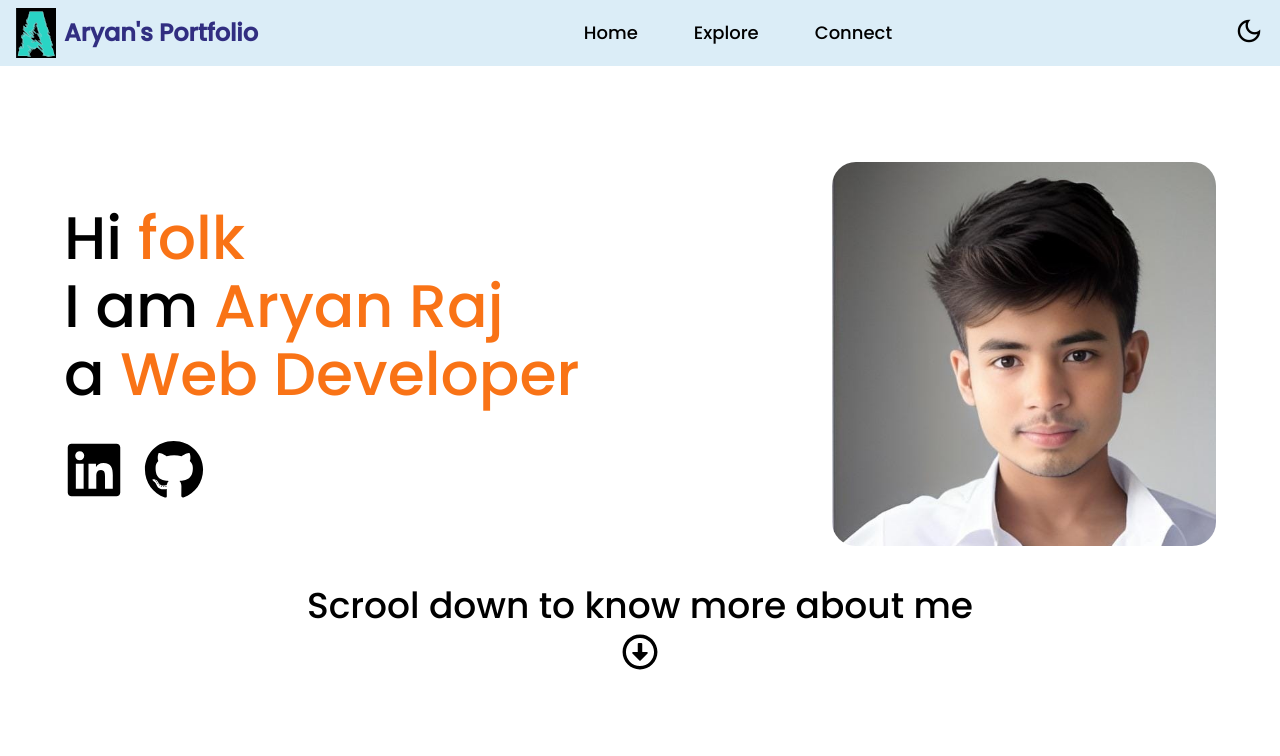
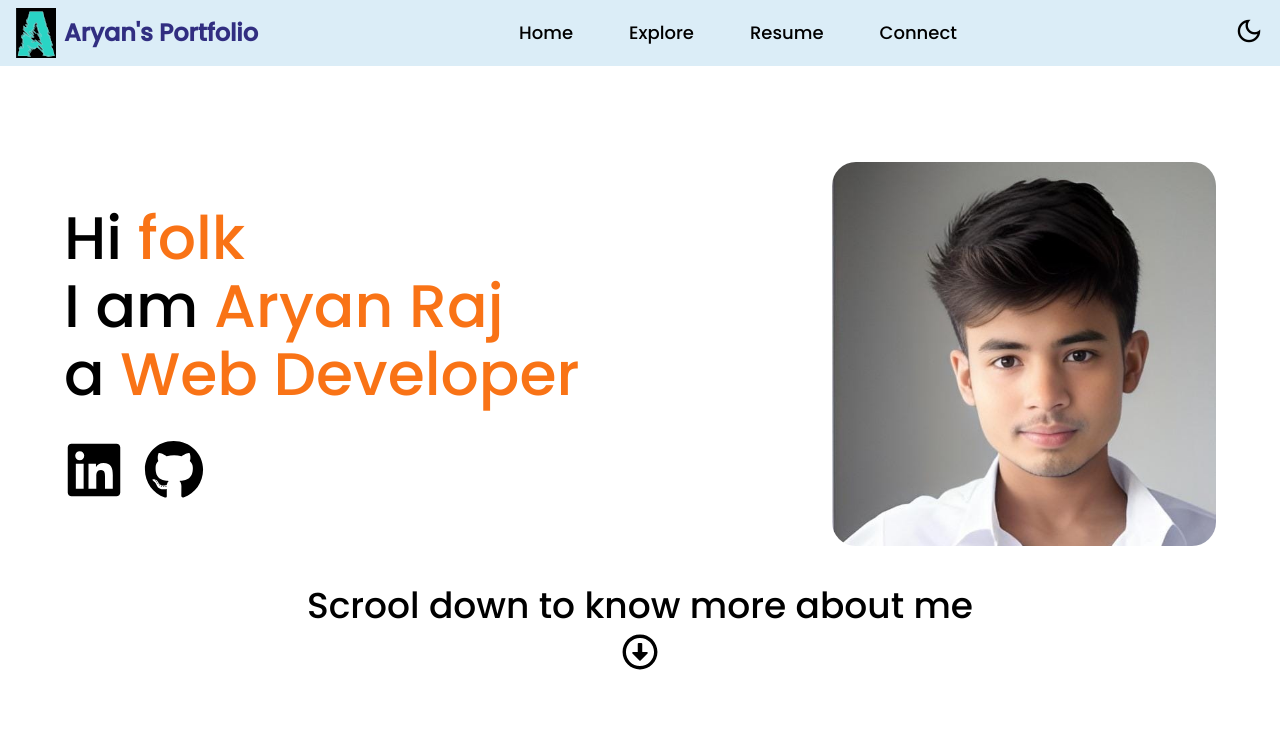
Before and after one commit to aryanraj07/My-portfolio, a React (Vite) app: page / in a window 1280 px wide. Shown: the top 756 px of the page. Built offline with nearby package versions, Linux system fonts and the light colour scheme.

Commit message:
added resume navlink in header

```diff
--- a/src/components/Header.jsx
+++ b/src/components/Header.jsx
@@ -21,6 +21,11 @@ const Header = () => {
     },
     {
       id: 3,
+      name: "Resume",
+      link: "#resume",
+    },
+    {
+      id: 4,
       name: "Connect",
       link: "#connect",
     },
--- a/src/components/Resume.jsx
+++ b/src/components/Resume.jsx
@@ -2,7 +2,7 @@ import React from "react";
 
 const Resume = () => {
   return (
-    <div className="bg-slate-200 dark:bg-gray-900 py-10 md:py-20">
+    <div className="bg-slate-200 dark:bg-gray-900 py-10 md:py-20" id="resume">
       <div className="container mx-auto px-4 md:px-8 flex flex-col justify-center items-center gap-5 md:gap-10">
         {/* Our heading goes here */}
         <h1 className="text-2xl md:text-4xl text-center dark:text-white">
```
